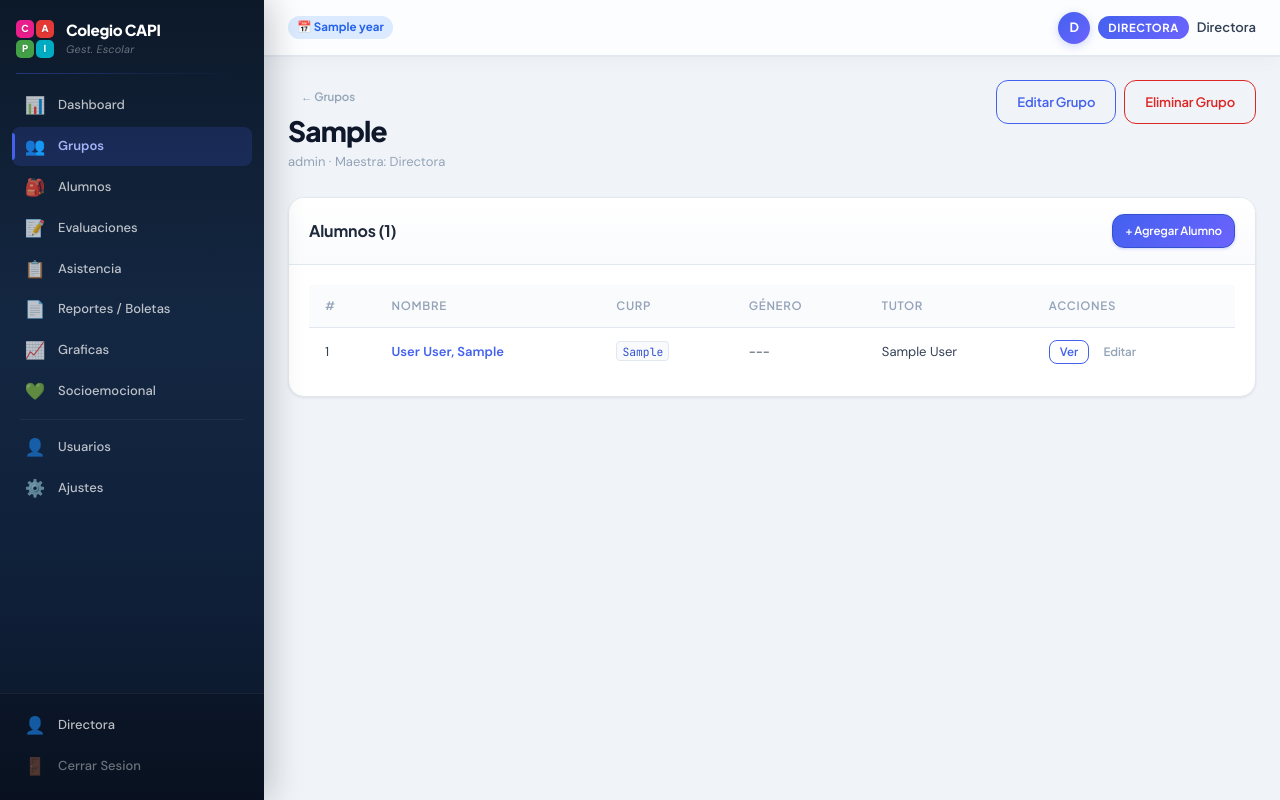
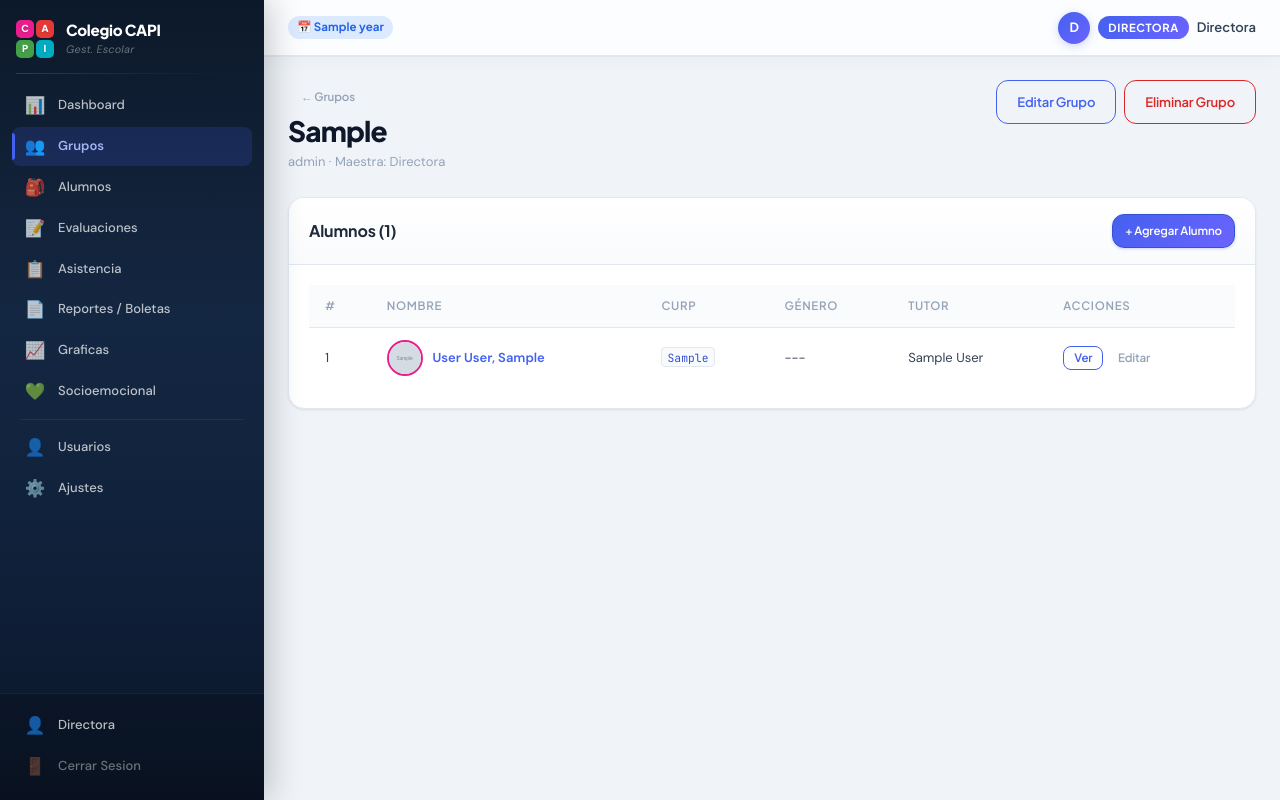
Before and after one commit to B0B1A6AE23/mi-kinder-gestion-escolar, a Flask app: page /groups/1 in a window 1280 px wide. Run offline with Flask 3, Linux system fonts and the light colour scheme; a user stored in the database is signed in; data comes from the database, SQL or seed files in the repository; tables that the repository leaves empty hold one stand-in row (values such as "Sample post"); grey boxes marked "Sample" are stand-in pictures.

Commit message:
Add student photo avatars to group detail view
Consistent with students.html: name column now shows a 36px circular
avatar (photo or gradient+initial fallback) before the student name.

```diff
--- a/mi_kinder_web/templates/group_detail.html
+++ b/mi_kinder_web/templates/group_detail.html
@@ -48,9 +48,22 @@
           <tr>
             <td>{{ loop.index }}</td>
             <td>
-              <a href="{{ url_for('students.detail', student_id=s.id) }}" class="link-primary">
-                {{ s.last_name }} {{ s.second_last_name or '' }}, {{ s.first_name }}
-              </a>
+              <div style="display:flex; align-items:center; gap:0.6rem;">
+                {% set sav = photo_url(s.photo_path) if s.photo_path else None %}
+                {% if sav %}
+                <img src="{{ sav }}" alt=""
+                     style="width:36px; height:36px; border-radius:50%; object-fit:cover; flex-shrink:0; border:2px solid var(--capi-rosa);">
+                {% else %}
+                <div style="width:36px; height:36px; border-radius:50%; background:var(--gradient-capi);
+                            display:flex; align-items:center; justify-content:center; flex-shrink:0;
+                            font-weight:700; font-size:0.9rem; line-height:1; color:white; user-select:none;">
+                  {{ s.first_name[:1] }}
+                </div>
+                {% endif %}
+                <a href="{{ url_for('students.detail', student_id=s.id) }}" class="link-primary">
+                  {{ s.last_name }} {{ s.second_last_name or '' }}, {{ s.first_name }}
+                </a>
+              </div>
             </td>
             <td><code>{{ s.curp or '---' }}</code></td>
             <td>{{ 'Niño' if s.gender == 'M' else ('Niña' if s.gender == 'F' else '---') }}</td>
```
